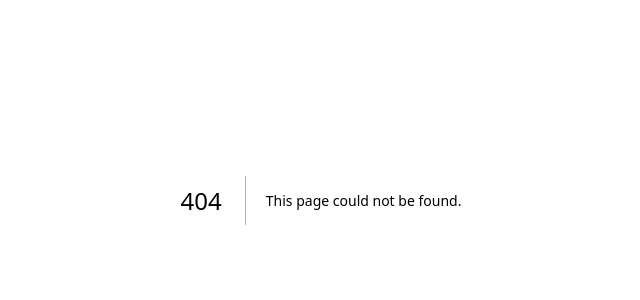
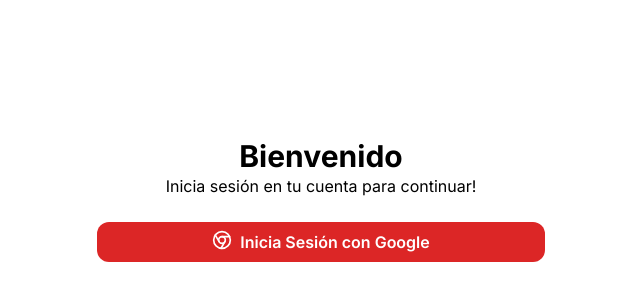
Before and after one commit to Jonatandlr/jdrlink, a Next.js app: page /login in a window 1280 px wide. Before the commit this address had no page. Shown: the part 200-500 px from the top of the page, without its empty margins (319-959 px from the left). Built offline with nearby package versions, Linux system fonts and the light colour scheme.

Commit message:
chore: Update next.config.mjs and Provider.tsx, and fix NavBar and Button components

```diff
--- a/next.config.mjs
+++ b/next.config.mjs
@@ -3,7 +3,7 @@
   images: {
     remotePatterns: [
       {
-        hostname: "avatars.githubusercontent.com",
+        hostname: "lh3.googleusercontent.com",
       },
     ],
   },
--- a/src/app/api/auth/[...nextauth]/route.ts
+++ b/src/app/api/auth/[...nextauth]/route.ts
@@ -1,13 +1,17 @@
 import NextAuth from "next-auth";
-import GitHubProvider from "next-auth/providers/github";
+import GoogleProvider from "next-auth/providers/google";
 
 const handler = NextAuth({
   providers: [
-    GitHubProvider({
-      clientId: process.env.GITHUB_ID as string,
-      clientSecret: process.env.GITHUB_SECRET as string,
-    }),
+    GoogleProvider({
+      clientId: process.env.GOOGLE_CLIENT_ID as string,
+      clientSecret: process.env.GOOGLE_CLIENT_SECRET as string,
+    })
+
   ],
+  pages: {
+    signIn: '/login', // Aquí indicas la ruta de tu página personalizada de inicio de sesión
+  },
 });
 
 export { handler as GET, handler as POST };
--- /dev/null
+++ b/src/app/api/authdb/route.ts
@@ -0,0 +1,42 @@
+import { NextResponse, NextRequest } from "next/server";
+import { db } from "@/libs/prisma";
+
+export async function POST(req: NextRequest) {
+  try {
+    const data = await req.json(); // Obtener los datos del cuerpo de la solicitud
+
+    // console.log("Datos recibidos:", data);
+
+    //Buscar si el usuario ya existe en la base de datos
+    const user = await db.user.findUnique({
+      where: {
+        email: data.user.email,
+      },
+    });
+
+    if (user) {
+      return NextResponse.json(
+        { message: "success" },
+        { status: 200, statusText: "OK" }
+      );
+    }
+
+    await db.user.create({
+      data: {
+        email: data.user.email,
+        name: data.user.name,
+      },
+    });
+
+    return NextResponse.json(
+      { message: "success" },
+      { status: 200, statusText: "OK" }
+    );
+  } catch (error: any) {
+    console.error("Error al procesar la solicitud:", error);
+    return NextResponse.json(
+      { message: "Error al procesar la solicitud", error: error.message },
+      { status: 500 }
+    );
+  }
+}
--- /dev/null
+++ b/src/app/authCallback/page.tsx
@@ -0,0 +1,52 @@
+"use client";
+
+import { useSession } from "next-auth/react";
+import { useRouter } from "next/navigation";
+import { useEffect } from "react";
+
+export default function Page() {
+  const router = useRouter();
+  const { data: session, status } = useSession();
+
+  useEffect(() => {
+    if (status === "unauthenticated") {
+      router.push("/login");
+    } else if (status === "authenticated") {
+      const auteticationDB = async () => {
+        try {
+          const response = await fetch("http://localhost:3000/api/authdb", {
+            method: "POST", // Asegúrate de que estás utilizando el método correcto
+            headers: {
+              "Content-Type": "application/json",
+            },
+            body: JSON.stringify(session),
+          });
+
+          const data = await response.json();
+          console.log("Respuesta del servidor:", data);
+          if (data.message === "success") {
+            router.push("/");
+          }
+        } catch (error) {
+          console.error("Error during authentication:", error);
+        }
+      };
+
+      auteticationDB();
+    }
+  }, [session, status, router]);
+
+  return (
+    <div className="w-full mt-20 flex justify-center">
+      <div className="flex flex-col">
+        {/* Icono de autenticación */}
+        <div className="flex justify-center items-center">
+          <div className="animate-spin rounded-full h-32 w-32 border-b-2 border-gray-900" />
+        </div>
+        <h3 className="text-center text-2xl font-bold mt-10">
+          Autenticando...
+        </h3>
+      </div>
+    </div>
+  );
+}
--- /dev/null
+++ b/src/app/login/page.tsx
@@ -0,0 +1,41 @@
+import Button from '@/components/Button'
+import React from 'react'
+
+export default function page() {
+    return (
+        <div className="flex flex-col items-center justify-center h-screen bg-background">
+          <div className="max-w-md w-full space-y-6">
+            <div className="text-center">
+              <h1 className="text-3xl font-bold text-foreground">Bienvenido</h1>
+              <p className="text-muted-foreground">Inicia sesión en tu cuenta para continuar!</p>
+            </div>
+            <Button func='signInGoogle' button="red" className='flex w-full justify-center'>
+              <ChromeIcon className="mr-2 h-5 w-5" />
+              Inicia Sesión con Google
+            </Button>
+          </div>
+        </div>
+      )
+}
+function ChromeIcon(props) {
+    return (
+      <svg
+        {...props}
+        xmlns="http://www.w3.org/2000/svg"
+        width="24"
+        height="24"
+        viewBox="0 0 24 24"
+        fill="none"
+        stroke="currentColor"
+        strokeWidth="2"
+        strokeLinecap="round"
+        strokeLinejoin="round"
+      >
+        <circle cx="12" cy="12" r="10" />
+        <circle cx="12" cy="12" r="4" />
+        <line x1="21.17" x2="12" y1="8" y2="8" />
+        <line x1="3.95" x2="8.54" y1="6.06" y2="14" />
+        <line x1="10.88" x2="15.46" y1="21.94" y2="14" />
+      </svg>
+    )
+  }
--- a/src/components/Button.tsx
+++ b/src/components/Button.tsx
@@ -4,11 +4,15 @@
 interface ButtonProps {
   children: React.ReactNode;
   button?: "principal" | "red" | "ghost" | "red2.0";
-  func?:"signIn" | "signOut";
+  func?:"signIn" | "signOut" | "signInGoogle";
+  click?: () => void;
+  className?: string;
 }
 
-const Button = ({ children, button, func }: ButtonProps) => {
+const Button = ({ children, button, func,click,className}: ButtonProps) => {
   return (
+
+
     <button
       onClick={()=>{
         if(func === "signIn"){
@@ -16,7 +20,13 @@
         }
         if(func === "signOut"){
           signOut();
+        }if(click){
+          click();
         }
+        if(func ==="signInGoogle"){
+          signIn("google",{callbackUrl:"/authCallback"})
+        }
+
       }}
       className={clsx(
         "font-semibold rounded-xl px-4 py-2 transition-all duration-300  text-base",
@@ -26,7 +36,7 @@
           "bg-red-600 text-white hover:bg-red-500": button === "red",
           "hover:bg-red-600 hover:text-white text-red-600 border ":
             button === "red2.0",
-        }
+        },className
       )}
     >
       {children}
--- a/src/components/FormToURL.tsx
+++ b/src/components/FormToURL.tsx
@@ -1,12 +1,16 @@
 "use client";
 import { useState } from "react";
 import Button from "./Button";
+import { useSession } from "next-auth/react";
 
 const FormToURL = () => {
   const [formData, setFormData] = useState({
     url: "",
     hashToUrl: "",
   });
+
+  const [crearLink, setCrearLink] = useState(false);
+  const { data } = useSession();
 
   const handleChange = (e: React.ChangeEvent<HTMLInputElement>) => {
     setFormData({
@@ -17,7 +21,12 @@
 
   const handleSubmit = (e: React.FormEvent<HTMLFormElement>) => {
     e.preventDefault();
-    console.log(formData);
+
+    if (!data) {
+      setCrearLink(true);
+    }
+
+
   };
 
   return (
@@ -45,9 +54,30 @@
             maxLength={10}
             required
           />
-          <Button  button="red">Cortar &rarr;</Button>
+          <Button button="red" >Cortar &rarr;</Button>
         </div>
       </form>
+      {crearLink ? (
+        <div className="fixed top-0 left-0 h-screen w-screen flex justify-center items-center">
+          <div
+          onClick={()=>{setCrearLink(false)}}
+
+          className="absolute top-0 left-0 h-screen w-screen bg-black opacity-80"></div>
+
+          <div className="relative bg-white z-10 py-7 md:px-8 px-4 rounded-2xl my-2">
+            <h3 className="md:text-lg text-base text-center pb-4 font-semibold">
+              Necesitas iniciar sesión para crear un link
+            </h3>
+            <div className="flex justify-end">
+              <Button click={()=>{setCrearLink(false)}} button="principal">cerrar</Button>
+            </div>
+          </div>
+        </div>
+      ) : (
+        <div></div>
+      )}
+
+
     </div>
   );
 };
--- a/src/components/NavBar.tsx
+++ b/src/components/NavBar.tsx
@@ -24,14 +24,13 @@
           </>
         ) : (
           <>
-            <Button func="signIn" button="ghost">
-              Login
+            <Button func="signIn" button="principal">
+              Iniciar Sesión
             </Button>
-            <Button button="principal">Register</Button>
+            {/* <Button button="principal">Register</Button> */}
           </>
         )}
-        {/* <Button button="ghost">Login</Button>
-        <Button button="principal">Register</Button> */}
+
       </div>
     </div>
   );
--- a/src/context/Provider.tsx
+++ b/src/context/Provider.tsx
@@ -1,9 +1,10 @@
 "use client"
 
 import { SessionProvider } from "next-auth/react"
+import { ReactNode } from "react";
 
 
-export default function Provedor({children}){
+export default function Provedor({children}: {children: ReactNode}){
     return(
         <SessionProvider>
             {children}
```
Also changed, not shown: 2 other files (tests, documents, lock files or other folders).
